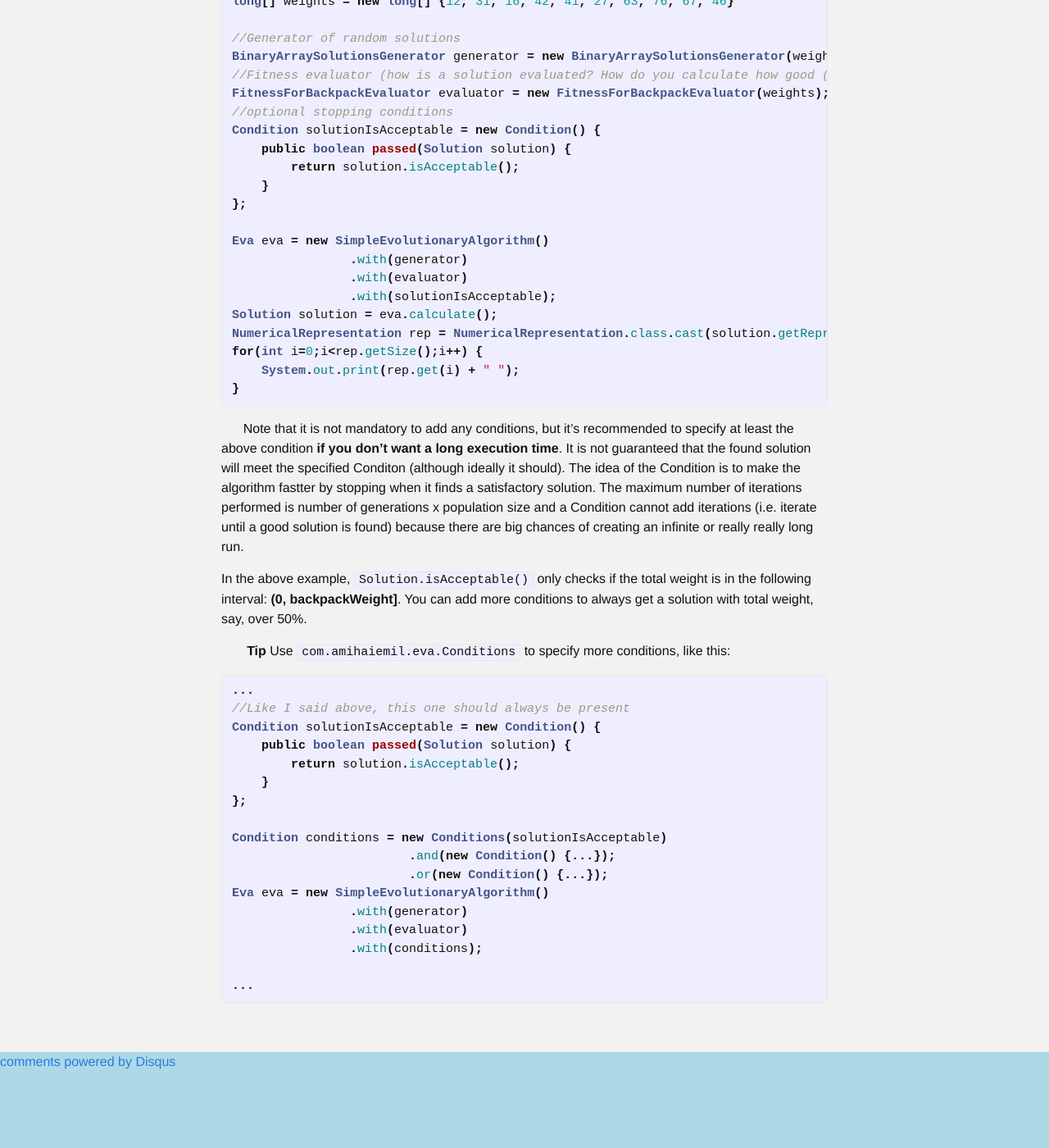
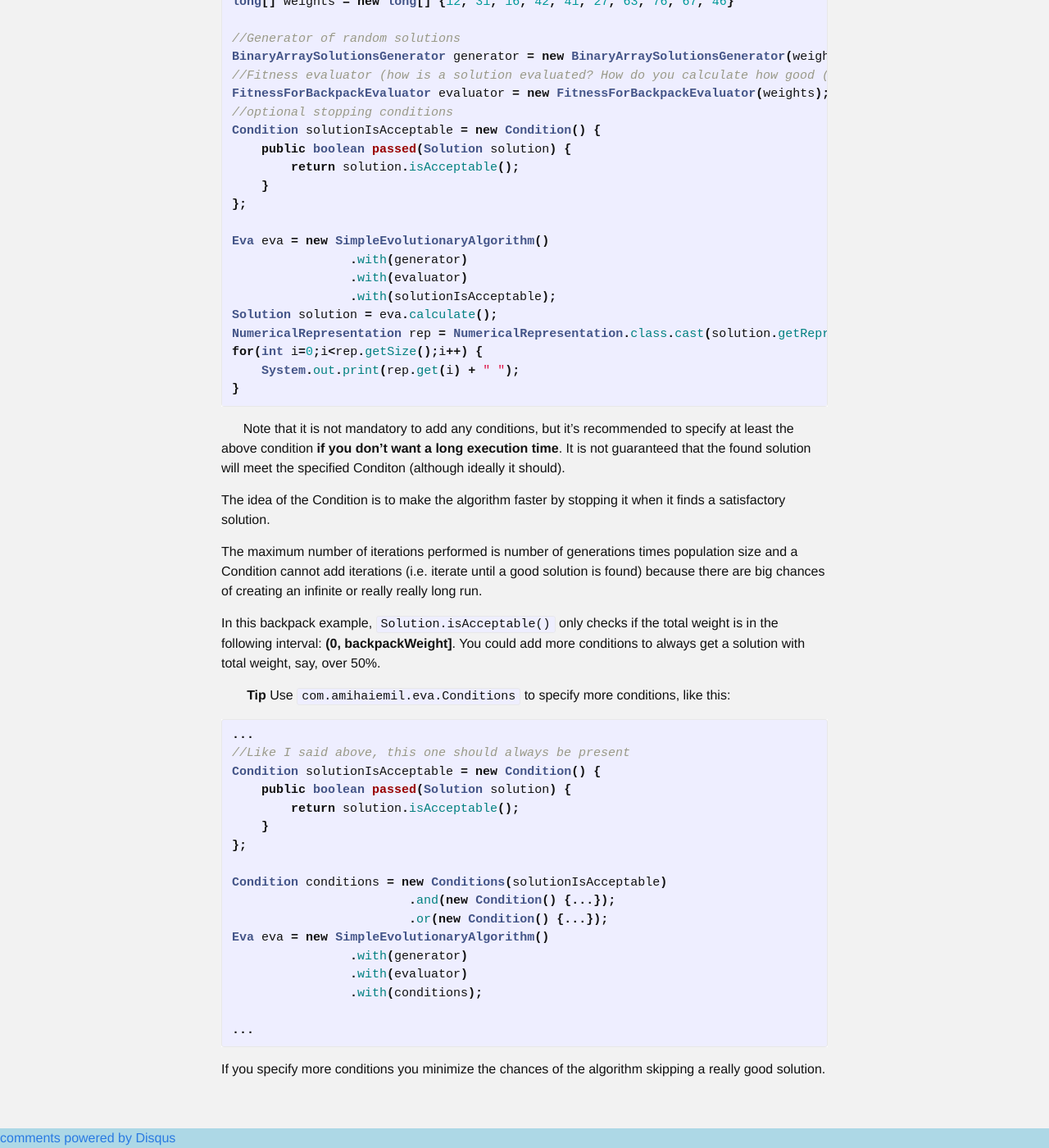
Before and after one commit to amihaiemil/amihaiemil.github.io, a Jekyll site: the page built from _posts/2016-04-20-project-eva.markdown, in a window 1280 px wide and 1400 px high, scrolled down 1056 px. Shown: the whole window at 82% size. Built offline with Jekyll 4.4.1, drawn with Linux system fonts in a browser that asks for light colours; comment, search, counter and statistics services are not loaded; before the commit the page ends 2363 px from its top, so only the background shows below that.

Commit message:
Update 2016-04-20-project-eva.markdown

```diff
--- a/_posts/2016-04-20-project-eva.markdown
+++ b/_posts/2016-04-20-project-eva.markdown
@@ -59,10 +59,13 @@ for(int i=0;i<rep.getSize();i++) {
 
 {% endhighlight %}
 
-&nbsp;&nbsp;&nbsp;&nbsp;&nbsp;&nbsp;Note that it is not mandatory to add any conditions, but it's recommended to specify at least the above condition **if you don't want a long execution time**. It is not guaranteed that the found solution will meet the specified Conditon (although ideally it should). The idea of the Condition is to make the algorithm fastter by stopping when it finds a satisfactory solution.
-The maximum number of iterations performed is number of generations x population size and a Condition cannot add iterations (i.e. iterate until a good solution is found) because there are big chances of creating an infinite or really really long run.
+&nbsp;&nbsp;&nbsp;&nbsp;&nbsp;&nbsp;Note that it is not mandatory to add any conditions, but it's recommended to specify at least the above condition **if you don't want a long execution time**. It is not guaranteed that the found solution will meet the specified Conditon (although ideally it should).
 
-In the above example, ``Solution.isAcceptable()`` only checks if the total weight is in the following interval: **(0, backpackWeight]**. You can add more conditions to always get a solution with total weight, say, over 50%.
+The idea of the Condition is to make the algorithm faster by stopping it when it finds a satisfactory solution.
+
+The maximum number of iterations performed is number of generations times population size and a Condition cannot add iterations (i.e. iterate until a good solution is found) because there are big chances of creating an infinite or really really long run.
+
+In this backpack example, ``Solution.isAcceptable()`` only checks if the total weight is in the following interval: **(0, backpackWeight]**. You could add more conditions to always get a solution with total weight, say, over 50%.
 
 &nbsp;&nbsp;&nbsp;&nbsp;&nbsp;&nbsp; **Tip** Use ``com.amihaiemil.eva.Conditions`` to specify more conditions, like this:
 
@@ -84,5 +87,7 @@ Eva eva = new SimpleEvolutionaryAlgorithm()
                 .with(conditions);
 
 ...
+{% endhighlight %}
 
-{% endhighlight %}
+If you specify more conditions you minimize the chances of the algorithm skipping
+a really good solution.
```
